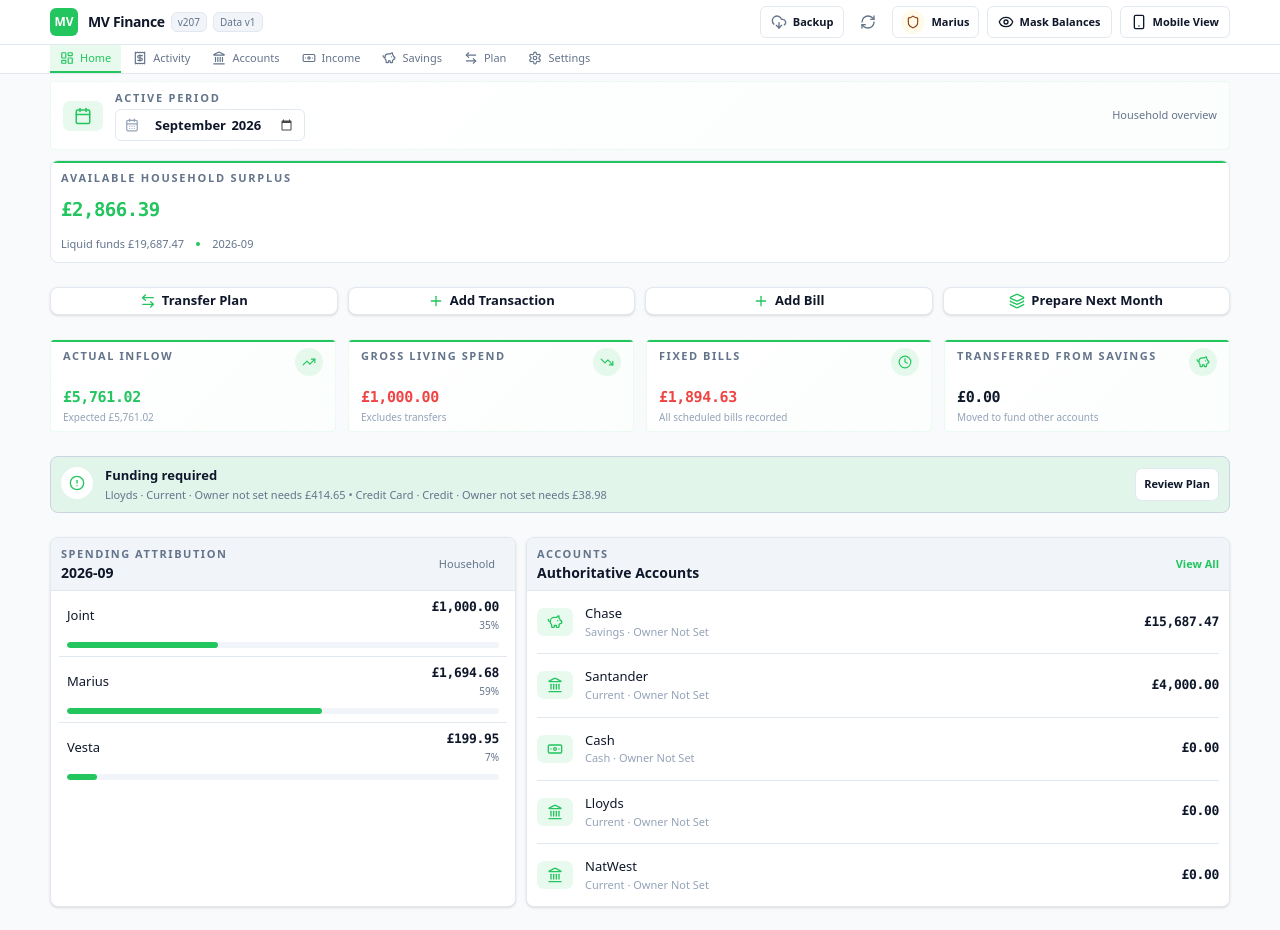
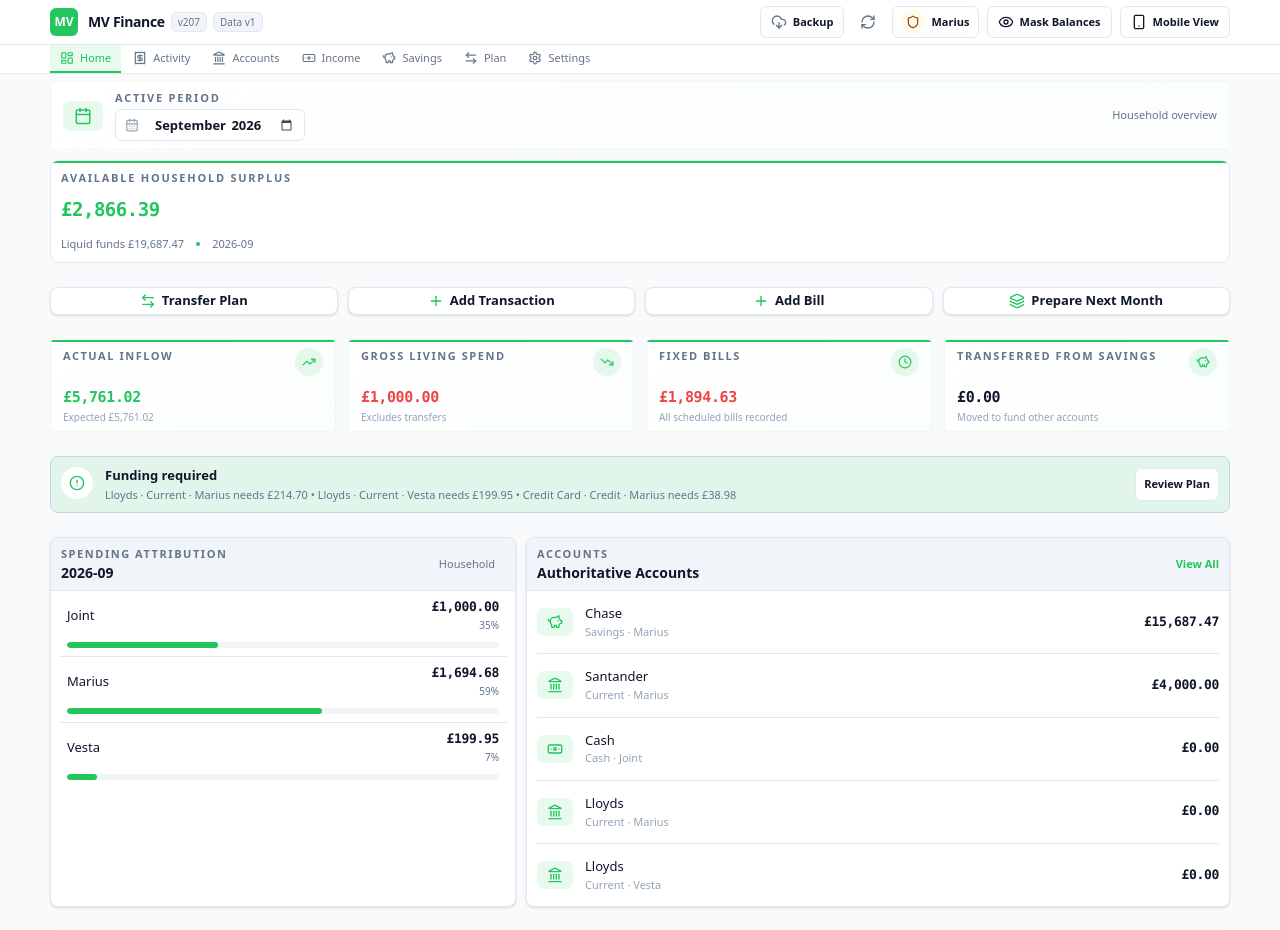
Before and after one commit to backtonemesis-cpu/MV, a React (Vite) app: page / in a window 1280 px wide. Shown: the top 930 px of the page. Built offline with nearby package versions, Linux system fonts and the light colour scheme.

Commit message:
Restore explicit source account owners and Lloyds routing

```diff
--- a/src/sourceBudgetData.ts
+++ b/src/sourceBudgetData.ts
@@ -9,7 +9,7 @@
   Transaction,
 } from './types';
 
-export const SOURCE_BUDGET_IMPORT_ID = 'source-budget-2026-09-v1';
+export const SOURCE_BUDGET_IMPORT_ID = 'source-budget-2026-09-v2';
 export const SOURCE_BUDGET_NAME = 'LIVE - 2026 September budget';
 export const SOURCE_BUDGET_MONTH = '2026-09';
 
@@ -31,7 +31,8 @@
 
 const accountIds = {
   santander: 'src-account-santander',
-  lloyds: 'src-account-lloyds',
+  lloydsMarius: 'src-account-lloyds-marius',
+  lloydsVesta: 'src-account-lloyds-vesta',
   natwest: 'src-account-natwest',
   chase: 'src-account-chase',
   cash: 'src-account-cash',
@@ -95,11 +96,13 @@
     currency: 'GBP',
     startingBalancePence: 1568747,
     currentBalancePence: 1568747,
+    ownerPerson: 'Marius',
     isActive: true,
     reconciliationDate: '2026-09-30',
     reconciledBalancePence: 1568747,
     metadata: {
       source: SOURCE_BUDGET_NAME,
+      sourceImportId: SOURCE_BUDGET_IMPORT_ID,
       sourceSheet: 'Transactions',
       sourceRows: [19],
       sourceBalancePence: 1568747,
@@ -113,11 +116,13 @@
     currency: 'GBP',
     startingBalancePence: 400000,
     currentBalancePence: 400000,
+    ownerPerson: 'Marius',
     isActive: true,
     reconciliationDate: '2026-09-30',
     reconciledBalancePence: 400000,
     metadata: {
       source: SOURCE_BUDGET_NAME,
+      sourceImportId: SOURCE_BUDGET_IMPORT_ID,
       sourceSheet: 'Transactions',
       sourceRows: [20],
       sourceBalancePence: 400000,
@@ -131,11 +136,13 @@
     currency: 'GBP',
     startingBalancePence: 0,
     currentBalancePence: 0,
+    ownerPerson: 'Joint',
     isActive: true,
     reconciliationDate: '2026-09-30',
     reconciledBalancePence: 0,
     metadata: {
       source: SOURCE_BUDGET_NAME,
+      sourceImportId: SOURCE_BUDGET_IMPORT_ID,
       sourceSheet: 'Transactions',
       sourceRows: [21],
       sourceBalancePence: 0,
@@ -143,17 +150,37 @@
     },
   },
   {
-    id: accountIds.lloyds,
+    id: accountIds.lloydsMarius,
     name: 'Lloyds',
     type: 'current',
     currency: 'GBP',
     startingBalancePence: 0,
     currentBalancePence: 0,
+    ownerPerson: 'Marius',
     isActive: true,
     reconciliationDate: '2026-09-30',
     reconciledBalancePence: 0,
     metadata: {
       source: SOURCE_BUDGET_NAME,
+      sourceImportId: SOURCE_BUDGET_IMPORT_ID,
+      sourceSheet: 'Transactions',
+      sourceBalanceProvided: false,
+    },
+  },
+  {
+    id: accountIds.lloydsVesta,
+    name: 'Lloyds',
+    type: 'current',
+    currency: 'GBP',
+    startingBalancePence: 0,
+    currentBalancePence: 0,
+    ownerPerson: 'Vesta',
+    isActive: true,
+    reconciliationDate: '2026-09-30',
+    reconciledBalancePence: 0,
+    metadata: {
+      source: SOURCE_BUDGET_NAME,
+      sourceImportId: SOURCE_BUDGET_IMPORT_ID,
       sourceSheet: 'Transactions',
       sourceBalanceProvided: false,
     },
@@ -165,11 +192,13 @@
     currency: 'GBP',
     startingBalancePence: 0,
     currentBalancePence: 0,
+    ownerPerson: 'Vesta',
     isActive: true,
     reconciliationDate: '2026-09-30',
     reconciledBalancePence: 0,
     metadata: {
       source: SOURCE_BUDGET_NAME,
+      sourceImportId: SOURCE_BUDGET_IMPORT_ID,
       sourceSheet: 'Transactions',
       sourceBalanceProvided: false,
     },
@@ -182,11 +211,13 @@
     startingBalancePence: 0,
     currentBalancePence: 0,
     balanceOwedPence: 0,
+    ownerPerson: 'Marius',
     isActive: true,
     reconciliationDate: '2026-09-30',
     reconciledBalancePence: 0,
     metadata: {
       source: SOURCE_BUDGET_NAME,
+      sourceImportId: SOURCE_BUDGET_IMPORT_ID,
       sourceSheet: 'Transactions',
       sourceBalanceProvided: false,
     },
@@ -208,17 +239,17 @@
 const SOURCE_EXPENSES: SourceExpense[] = [
   { row: 6, amountPence: 120000, description: 'Rent', categoryId: categoryIds.fixed, expenseType: 'Fixed', paid: true, payer: 'Marius', sourcePaidBy: 'Marius', accountId: accountIds.santander },
   { row: 7, amountPence: 21700, description: 'Electric', categoryId: categoryIds.fixed, expenseType: 'Fixed', paid: true, payer: 'Marius', sourcePaidBy: 'Marius', accountId: accountIds.santander },
-  { row: 8, amountPence: 16700, description: 'Council tax', categoryId: categoryIds.fixed, expenseType: 'Fixed', paid: true, payer: 'Vesta', sourcePaidBy: 'Vesta', accountId: accountIds.lloyds },
-  { row: 9, amountPence: 2000, description: 'Internet - Vodafone', categoryId: categoryIds.fixed, expenseType: 'Fixed', paid: true, payer: 'Vesta', sourcePaidBy: 'Vesta', accountId: accountIds.lloyds },
-  { row: 17, amountPence: 20000, description: 'Child Maintenance', categoryId: categoryIds.emma, expenseType: 'Fixed', paid: true, payer: 'Marius', sourcePaidBy: 'Marius', accountId: accountIds.lloyds },
+  { row: 8, amountPence: 16700, description: 'Council tax', categoryId: categoryIds.fixed, expenseType: 'Fixed', paid: true, payer: 'Vesta', sourcePaidBy: 'Vesta', accountId: accountIds.lloydsVesta },
+  { row: 9, amountPence: 2000, description: 'Internet - Vodafone', categoryId: categoryIds.fixed, expenseType: 'Fixed', paid: true, payer: 'Vesta', sourcePaidBy: 'Vesta', accountId: accountIds.lloydsVesta },
+  { row: 17, amountPence: 20000, description: 'Child Maintenance', categoryId: categoryIds.emma, expenseType: 'Fixed', paid: true, payer: 'Marius', sourcePaidBy: 'Marius', accountId: accountIds.lloydsMarius },
   { row: 24, amountPence: 1299, description: 'Netflix', categoryId: categoryIds.subscriptions, expenseType: 'Fixed', paid: true, payer: 'Marius', sourcePaidBy: 'Marius', accountId: accountIds.santander },
   { row: 25, amountPence: 801, description: 'Phone', categoryId: categoryIds.phones, expenseType: 'Fixed', paid: true, payer: 'Marius', sourcePaidBy: 'Marius', accountId: accountIds.santander },
-  { row: 26, amountPence: 795, description: 'Phone', categoryId: categoryIds.phones, expenseType: 'Fixed', paid: true, payer: 'Vesta', sourcePaidBy: 'Vesta', accountId: accountIds.lloyds },
+  { row: 26, amountPence: 795, description: 'Phone', categoryId: categoryIds.phones, expenseType: 'Fixed', paid: true, payer: 'Vesta', sourcePaidBy: 'Vesta', accountId: accountIds.lloydsVesta },
   { row: 27, amountPence: 1899, description: 'Google One', categoryId: categoryIds.subscriptions, expenseType: 'Fixed', paid: true, payer: 'Marius', sourcePaidBy: 'Marius', accountId: accountIds.creditCard },
   { row: 28, amountPence: 1999, description: 'ChatGPT', categoryId: categoryIds.subscriptions, expenseType: 'Fixed', paid: true, payer: 'Marius', sourcePaidBy: 'Marius', accountId: accountIds.creditCard },
-  { row: 29, amountPence: 1470, description: 'National Trust', categoryId: categoryIds.subscriptions, expenseType: 'Fixed', paid: true, payer: 'Marius', sourcePaidBy: 'Marius', accountId: accountIds.lloyds },
+  { row: 29, amountPence: 1470, description: 'National Trust', categoryId: categoryIds.subscriptions, expenseType: 'Fixed', paid: true, payer: 'Marius', sourcePaidBy: 'Marius', accountId: accountIds.lloydsMarius },
   { row: 36, amountPence: 300, description: 'Santander', categoryId: categoryIds.bankFees, expenseType: 'Fixed', paid: true, payer: 'Marius', sourcePaidBy: 'Marius', accountId: accountIds.santander },
-  { row: 37, amountPence: 500, description: 'Lloyds', categoryId: categoryIds.bankFees, expenseType: 'Fixed', paid: true, payer: 'Vesta', sourcePaidBy: 'Vesta', accountId: accountIds.lloyds },
+  { row: 37, amountPence: 500, description: 'Lloyds', categoryId: categoryIds.bankFees, expenseType: 'Fixed', paid: true, payer: 'Vesta', sourcePaidBy: 'Vesta', accountId: accountIds.lloydsVesta },
   { row: 44, amountPence: 100000, description: 'Food and shopping', categoryId: categoryIds.variableHousehold, expenseType: 'Variable', paid: true, payer: 'Joint', sourcePaidBy: 'Household', accountId: accountIds.creditCard },
 ];
 
@@ -236,11 +267,11 @@
 };
 
 const SOURCE_INCOMES: SourceIncome[] = [
-  { row: 5, date: '2026-09-01', sourceDateLabel: '1st', amountPence: 350303, description: 'Paycheck', categoryId: categoryIds.employment, incomeType: 'Employment', payer: 'Marius', sourceReceivedBy: 'Marius', accountId: accountIds.lloyds },
+  { row: 5, date: '2026-09-01', sourceDateLabel: '1st', amountPence: 350303, description: 'Paycheck', categoryId: categoryIds.employment, incomeType: 'Employment', payer: 'Marius', sourceReceivedBy: 'Marius', accountId: accountIds.lloydsMarius },
   { row: 6, date: '2026-09-05', sourceDateLabel: '5th', amountPence: 80000, description: 'U Credit', categoryId: categoryIds.benefits, incomeType: 'Benefits', payer: 'Vesta', sourceReceivedBy: 'Vesta', accountId: accountIds.natwest },
   { row: 7, date: '2026-09-11', sourceDateLabel: '11th', amountPence: 34979, description: 'Child M', categoryId: categoryIds.maintenanceIncome, incomeType: 'C Maintenance', payer: 'Vesta', sourceReceivedBy: 'Vesta', accountId: accountIds.natwest },
   { row: 8, date: '2026-09-22', sourceDateLabel: '22nd', amountPence: 10820, description: 'Child B', categoryId: categoryIds.childBenefit, incomeType: 'C Benefit', payer: 'Vesta', sourceReceivedBy: 'Vesta', accountId: accountIds.natwest },
-  { row: 9, date: '2026-09-11', sourceDateLabel: '11th', amountPence: 100000, description: 'Paycheck', categoryId: categoryIds.employment, incomeType: 'Employment', payer: 'Vesta', sourceReceivedBy: 'Vesta', accountId: accountIds.lloyds },
+  { row: 9, date: '2026-09-11', sourceDateLabel: '11th', amountPence: 100000, description: 'Paycheck', categoryId: categoryIds.employment, incomeType: 'Employment', payer: 'Vesta', sourceReceivedBy: 'Vesta', accountId: accountIds.lloydsVesta },
 ];
 
 function expenseTransactionId(row: number): string {
@@ -309,6 +340,7 @@
     createdBy: SOURCE_ACTOR,
     metadata: {
       source: SOURCE_BUDGET_NAME,
+      sourceImportId: SOURCE_BUDGET_IMPORT_ID,
       sourceSheet: 'Transactions',
       sourceRow: income.row,
       sourceDateLabel: income.sourceDateLabel,
@@ -340,6 +372,7 @@
     createdBy: SOURCE_ACTOR,
     metadata: {
       source: SOURCE_BUDGET_NAME,
+      sourceImportId: SOURCE_BUDGET_IMPORT_ID,
       sourceSheet: 'Transactions',
       sourceRow: expense.row,
       sourceDateMissing: true,
@@ -367,6 +400,7 @@
     createdBy: SOURCE_ACTOR,
     metadata: {
       source: SOURCE_BUDGET_NAME,
+      sourceImportId: SOURCE_BUDGET_IMPORT_ID,
       sourceSheet: 'Transactions',
       sourceRow: income.row,
       sourceDateLabel: income.sourceDateLabel,
@@ -493,7 +527,7 @@
           name: SOURCE_BUDGET_IMPORT_ID,
           appliedAt: SOURCE_CREATED_AT,
           executionTimeMs: 0,
-          checksum: 'live-2026-september-budget-24-pass',
+          checksum: 'live-2026-september-budget-routing-v2',
         },
       ],
       isUpToDate: true,
```
